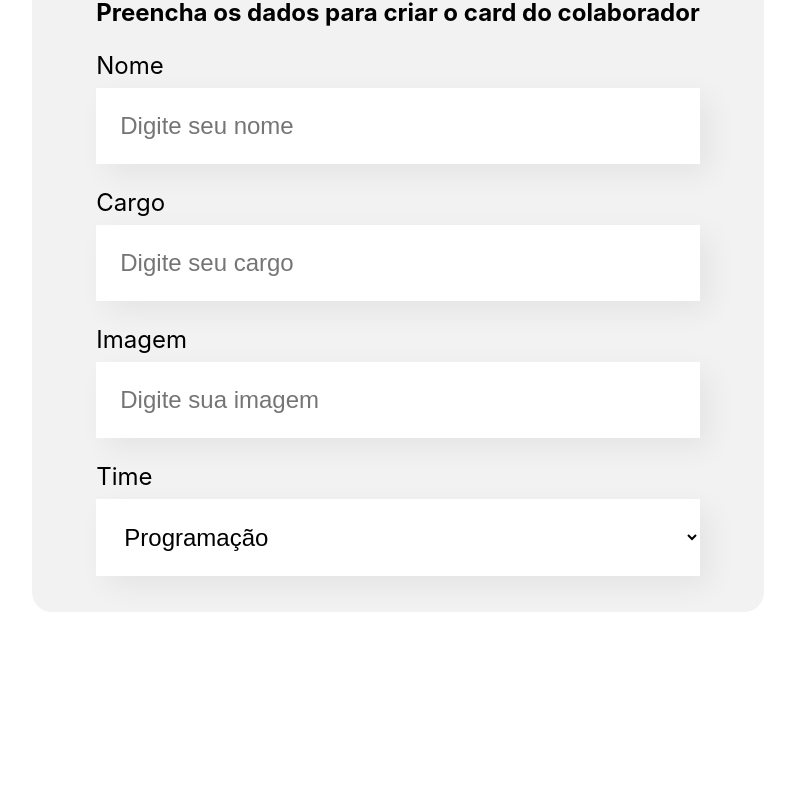
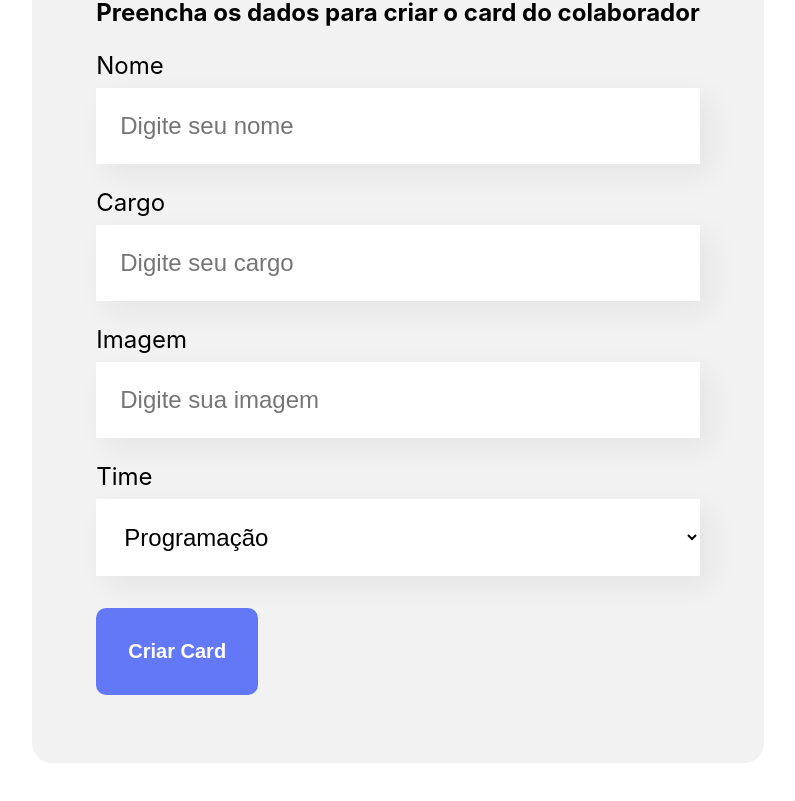
Before and after one commit to luacarol/organo, a React (Create React App) app in the folder organo/: page / in a window 1280 px wide. Shown: the part 636-1437 px from the top of the page, without its empty margins (242-1037 px from the left). Before the commit the page ends 1328 px from the top, so only its background shows below. Built offline with nearby package versions, Linux system fonts and the light colour scheme.

Commit message:
Styling button

```diff
--- /dev/null
+++ b/organo/src/components/Button/Button.css
@@ -0,0 +1,15 @@
+.button {
+    background-color: #6278F7;
+    border-radius: 10px;
+    font-weight: 700;
+    font-size: 20px;
+    padding: 32px;
+    border: none;
+    cursor: pointer;
+    color: #fff;
+    margin: 32px 0;
+}
+
+.button:hover {
+    color: #95FFD4;
+}
--- /dev/null
+++ b/organo/src/components/Button/Button.js
@@ -0,0 +1,11 @@
+import './Button.css'
+
+const Button = (props) => {
+    return (
+        <button className="button">
+            {props.children}
+        </button>
+    )
+}
+
+export default Button
--- a/organo/src/components/Form/index.js
+++ b/organo/src/components/Form/index.js
@@ -1,3 +1,4 @@
+import Button from '../Button/Button'
 import DropdownList from '../DropdownList'
 import TextField from '../TextField'
 import './Form.css'
@@ -24,6 +25,10 @@
                 <TextField label="Imagem" placeholder="Digite sua imagem"/>
 
                 <DropdownList label="Time" itens={times}/>
+
+                <Button>
+                    Criar Card
+                </Button>
             </form>
         </section>
     )
```
